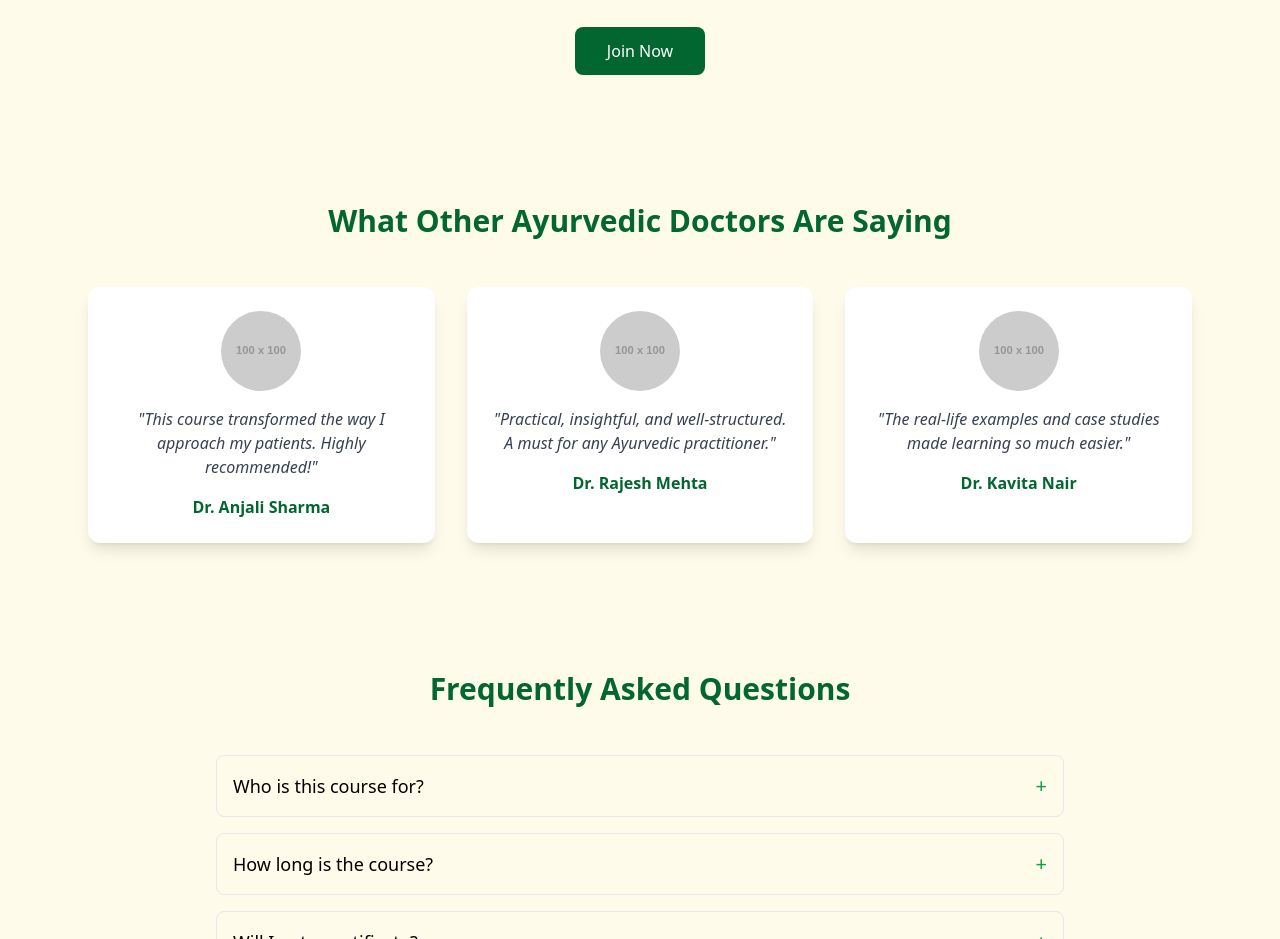
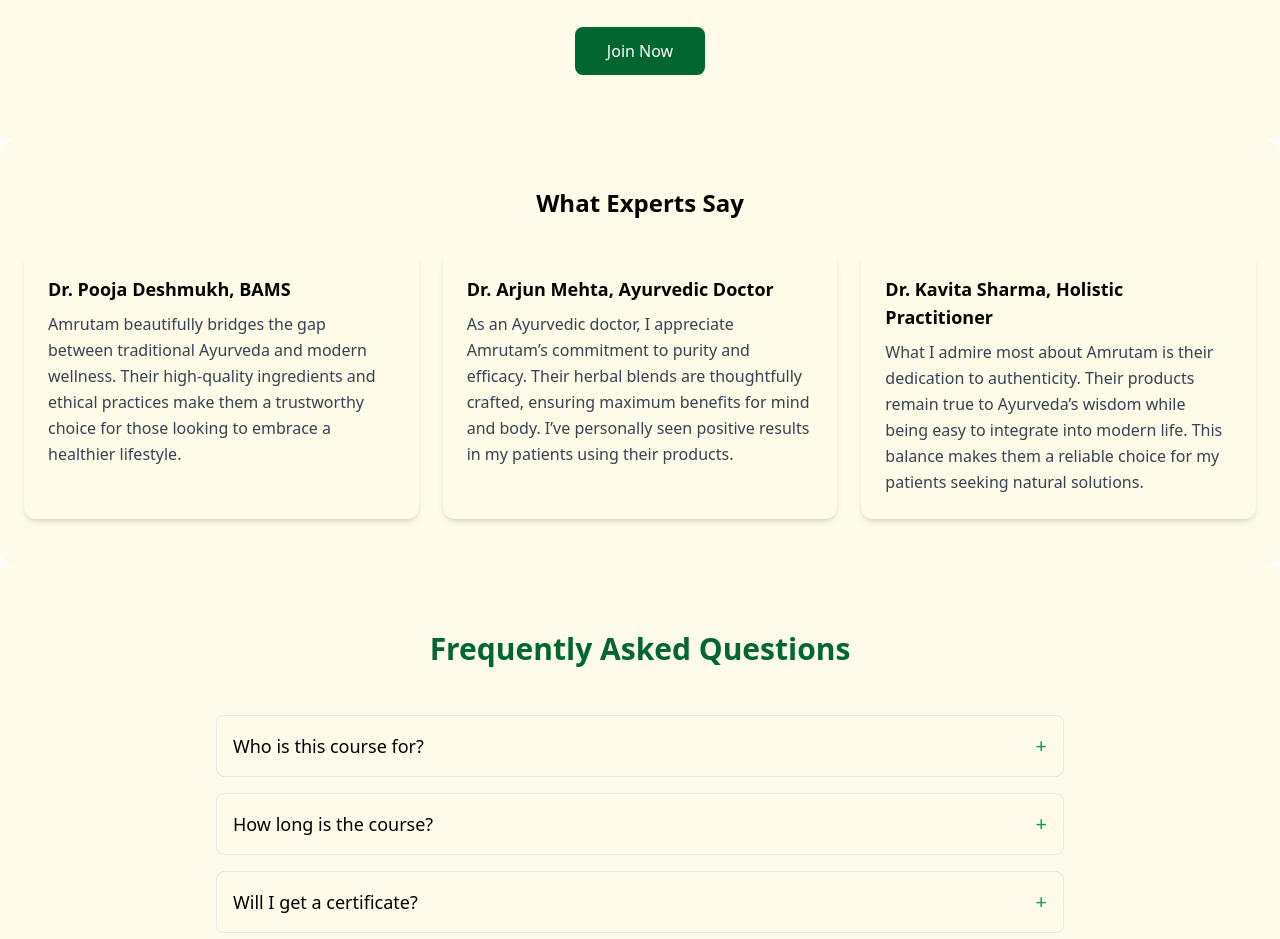
Before and after one commit to Rhythem2005/amrutam, a React (Vite) app: page / in a window 1280 px wide. Shown: the part 4620-5559 px from the top of the page. Built offline with nearby package versions, Linux system fonts and the light colour scheme.

Commit message:
updated feature X / fixed bug Y

```diff
--- a/src/components/Testimonials.jsx
+++ b/src/components/Testimonials.jsx
@@ -2,54 +2,51 @@
 
 const Testimonials = () => {
   return (
-    <section className="py-16 bg-amber-50">
-      <div className="max-w-6xl mx-auto px-6">
-        <h2 className="text-3xl font-bold text-center text-green-800 mb-12">
-          What Other Ayurvedic Doctors Are Saying
-        </h2>
+    <div className="bg-amber-50 py-12 px-6 rounded-2xl">
+      <h2 className="text-2xl font-bold text-center mb-8">What Experts Say</h2>
+      <div className="grid md:grid-cols-3 gap-6">
 
-        <div className="grid md:grid-cols-3 gap-8">
-          {[
-            {
-              name: "Dr. Anjali Sharma",
-              feedback:
-                "This course transformed the way I approach my patients. Highly recommended!",
-              img: "https://via.placeholder.com/100",
-            },
-            {
-              name: "Dr. Rajesh Mehta",
-              feedback:
-                "Practical, insightful, and well-structured. A must for any Ayurvedic practitioner.",
-              img: "https://via.placeholder.com/100",
-            },
-            {
-              name: "Dr. Kavita Nair",
-              feedback:
-                "The real-life examples and case studies made learning so much easier.",
-              img: "https://via.placeholder.com/100",
-            },
-          ].map((testimonial, i) => (
-            <div
-              key={i}
-              className="bg-white rounded-xl shadow-lg p-6 text-center"
-            >
-              <img
-                src={testimonial.img}
-                alt={testimonial.name}
-                className="w-20 h-20 rounded-full mx-auto mb-4"
-              />
-              <p className="text-gray-700 italic mb-4">
-                "{testimonial.feedback}"
-              </p>
-              <h4 className="font-semibold text-green-800">
-                {testimonial.name}
-              </h4>
-            </div>
-          ))}
+        {/* Testimonial 1 */}
+        <div className="bg-yellow-50 shadow-md rounded-xl p-6">
+          <h3 className="text-lg font-semibold mb-2">
+            Dr. Pooja Deshmukh, BAMS
+          </h3>
+          <p className="text-gray-700 leading-relaxed">
+            Amrutam beautifully bridges the gap between traditional Ayurveda and
+            modern wellness. Their high-quality ingredients and ethical practices
+            make them a trustworthy choice for those looking to embrace a
+            healthier lifestyle.
+          </p>
         </div>
+
+        {/* Testimonial 2 */}
+        <div className="bg-yellow-50 shadow-md rounded-xl p-6">
+          <h3 className="text-lg font-semibold mb-2">
+            Dr. Arjun Mehta, Ayurvedic Doctor
+          </h3>
+          <p className="text-gray-700 leading-relaxed">
+            As an Ayurvedic doctor, I appreciate Amrutam’s commitment to purity
+            and efficacy. Their herbal blends are thoughtfully crafted, ensuring
+            maximum benefits for mind and body. I’ve personally seen positive
+            results in my patients using their products.
+          </p>
+        </div>
+
+        {/* Testimonial 3 */}
+        <div className="bg-yellow-50 shadow-md rounded-xl p-6">
+          <h3 className="text-lg font-semibold mb-2">
+            Dr. Kavita Sharma, Holistic Practitioner
+          </h3>
+          <p className="text-gray-700 leading-relaxed">
+            What I admire most about Amrutam is their dedication to authenticity.
+            Their products remain true to Ayurveda’s wisdom while being easy to
+            integrate into modern life. This balance makes them a reliable choice
+            for my patients seeking natural solutions.
+          </p>
+        </div>
+
       </div>
-    </section>
+    </div>
   );
-};
-
+}
 export default Testimonials;
```
Also changed, not shown: src/assets/photo14.png (added).
